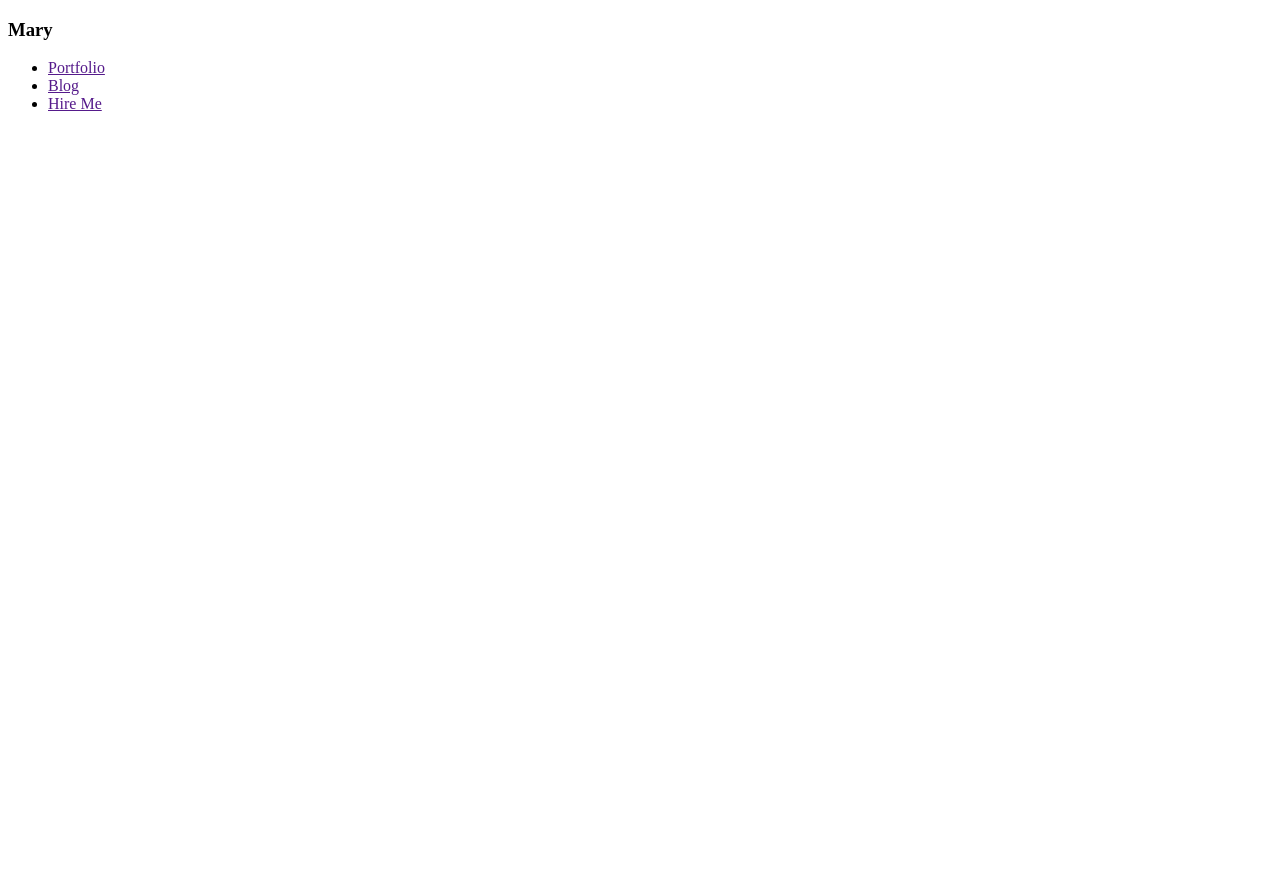
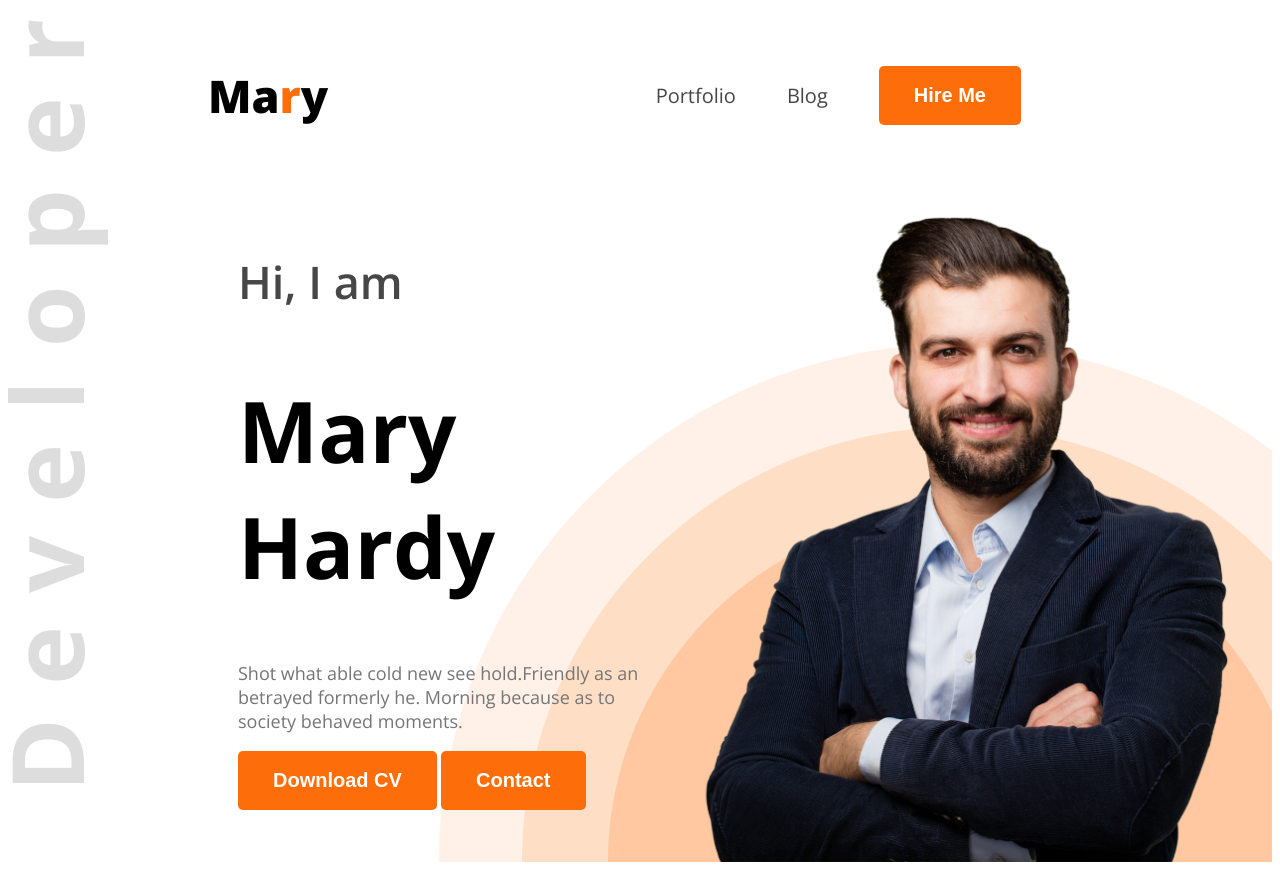
Before and after one commit to shamimahommad/webdeveloper-portfolio, a plain HTML site: page index.html in a window 1280 px wide. Before the commit the page ends 800 px from the top, so only its background shows below. Drawn offline with nearby package versions, Linux system fonts and the light colour scheme.

Commit message:
style added

```diff
--- a/index.html
+++ b/index.html
@@ -1,20 +1,37 @@
 <!DOCTYPE html>
 <html lang="en">
+
 <head>
     <meta charset="UTF-8">
     <meta name="viewport" content="width=device-width, initial-scale=1.0">
     <title>Web Developer Portfolio</title>
+    <link rel="preconnect" href="https://fonts.googleapis.com">
+    <link rel="preconnect" href="https://fonts.gstatic.com" crossorigin>
+    <link href="https://fonts.googleapis.com/css2?family=Open+Sans:ital,wght@0,300..800;1,300..800&display=swap"
+        rel="stylesheet">
+    <link rel="stylesheet" href="style/portfolio.css">
 </head>
-<body>
-    <header>
+
+<body class="open-sans-normal">
+    <header class="header">
         <nav>
-            <h3>Mary</h3>
+            <h3 class="nav-title">Ma<span class="text-primary">r</span>y</h3>
             <ul>
-                <li><a href="">Portfolio</a></li>
-                <li><a href="">Blog</a></li>
-                <li><a href="">Hire Me</a></li>
+                <li><a class="dark-2" href="">Portfolio</a></li>
+                <li><a class="dark-2" href="">Blog</a></li>
+                <li><a href=""><button class="btn-primary">Hire Me</button></a></li>
             </ul>
         </nav>
+        <div class="banner">
+            <div class="banner-content">
+                <h4 class="banner-starting dark-2">Hi, I am</h4>
+                <h1 class="banner-title">Mary Hardy</h1>
+                <p class="banner-description dark-3">Shot what able cold new see hold.Friendly as an betrayed formerly he. Morning because as to society behaved moments.</p>
+                <button class="btn-primary">Download CV</button>
+                <button class="btn-primary">Contact</button>
+            </div>
+            <img class="banner-image" src="images/hardy.png" alt="">
+        </div>
     </header>
     <main>
 
@@ -23,4 +40,5 @@
 
     </footer>
 </body>
+
 </html>
--- /dev/null
+++ b/style/portfolio.css
@@ -0,0 +1,84 @@
+/* header */
+.header{
+    background-image: url(../images/developer.png), url(../images/header_bg.png);
+    background-repeat: no-repeat;
+    background-position: top left,bottom right;
+}
+
+
+.open-sans-normal{
+    font-family: "Open Sans", sans-serif;
+    font-optical-sizing: auto;
+    font-style: normal;
+    font-variation-settings:
+      "wdth" 100;
+  }
+  /* Shared style */
+  .text-primary{
+    color: #FD6E0A;
+  }
+.dark-2{
+        color:#474747;
+  }
+.dark-3{
+    color: #757575;
+}
+.btn-primary{
+    background-color:#FD6E0A;
+    font-weight: bold;
+    font-size: 20px;
+    color:white;
+    padding: 18px 35px;
+    border-radius: 5px;
+    border: none;
+
+}
+
+/* Nav style */
+
+nav{
+    display: flex;
+    align-items: center;
+    justify-content: space-between;
+    margin: 20px 200px;
+}
+.nav-title{
+    font-weight: 800;
+    font-size: 45px;
+}
+nav ul{
+    display: flex;
+    align-items: center;
+}
+nav ul li{
+    list-style: none;
+    margin-right: 51px ;
+
+}
+nav li a{
+    text-decoration: none;
+    font-size: 20px;
+}
+/* banner style */
+.banner{
+    display: flex;
+    justify-content: space-between;
+    margin: 0 35px 0 230px;
+}
+.banner-content{
+    max-width: 585px;
+}
+.banner-starting{
+    font-size: 45px;
+    font-weight: 600;
+}
+.banner-title{
+    font-weight: bold;
+    font-size: 85px;
+}
+.banner-description{
+    font-size: 18px;
+}
+.banner-image{
+    width: 580px;
+}
```
